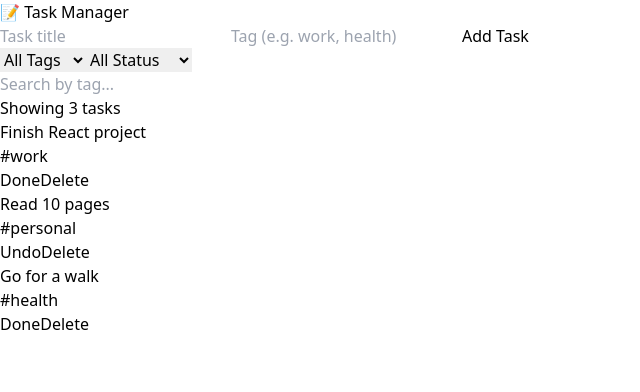
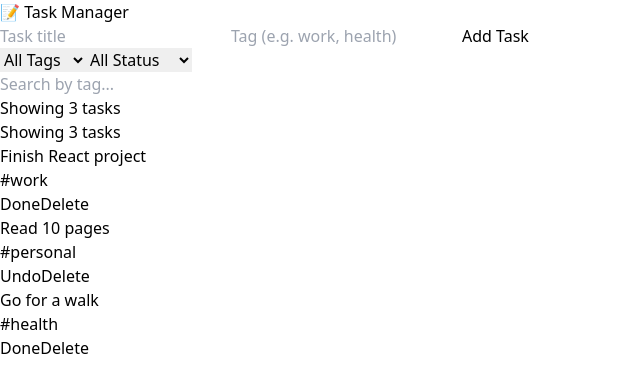
Before and after one commit to thinh241006/Task-manager, a React (Vite) app: page / in a window 1280 px wide. Shown: the top 392 px of the page, without its empty margins (0-640 px from the left). Built offline with nearby package versions, Linux system fonts and the light colour scheme.

Commit message:
add showing number of tasks

```diff
--- a/src/App.jsx
+++ b/src/App.jsx
@@ -107,6 +107,10 @@ function App() {
         Showing {filteredTasks.length} {filteredTasks.length === 1 ? 'task' : 'tasks'}
       </p>
 
+      <p className="mb-2 text-sm text-gray-600">
+        Showing {filteredTasks.length} {filteredTasks.length === 1 ? 'task' : 'tasks'}
+      </p>
+
         {/* Task List */}
         <div className="space-y-4">
           {filteredTasks.length === 0 ? (
```
